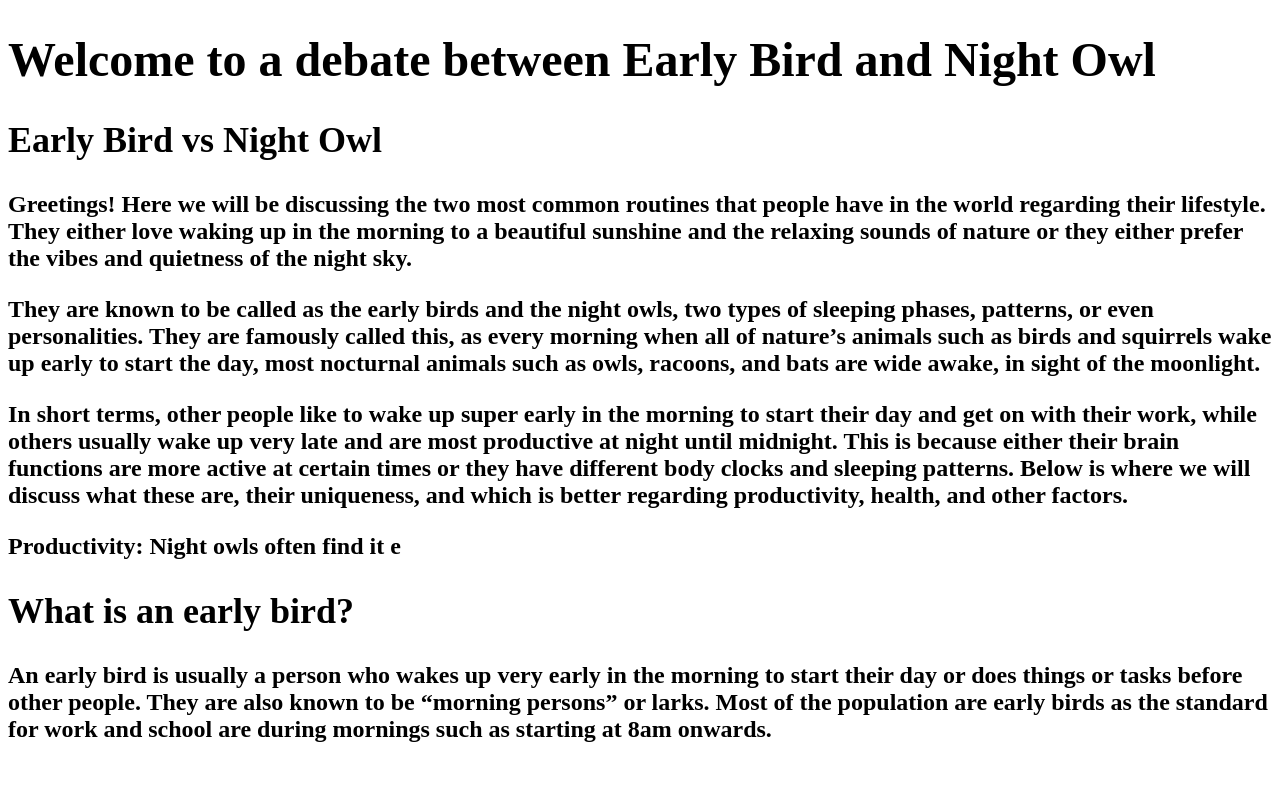
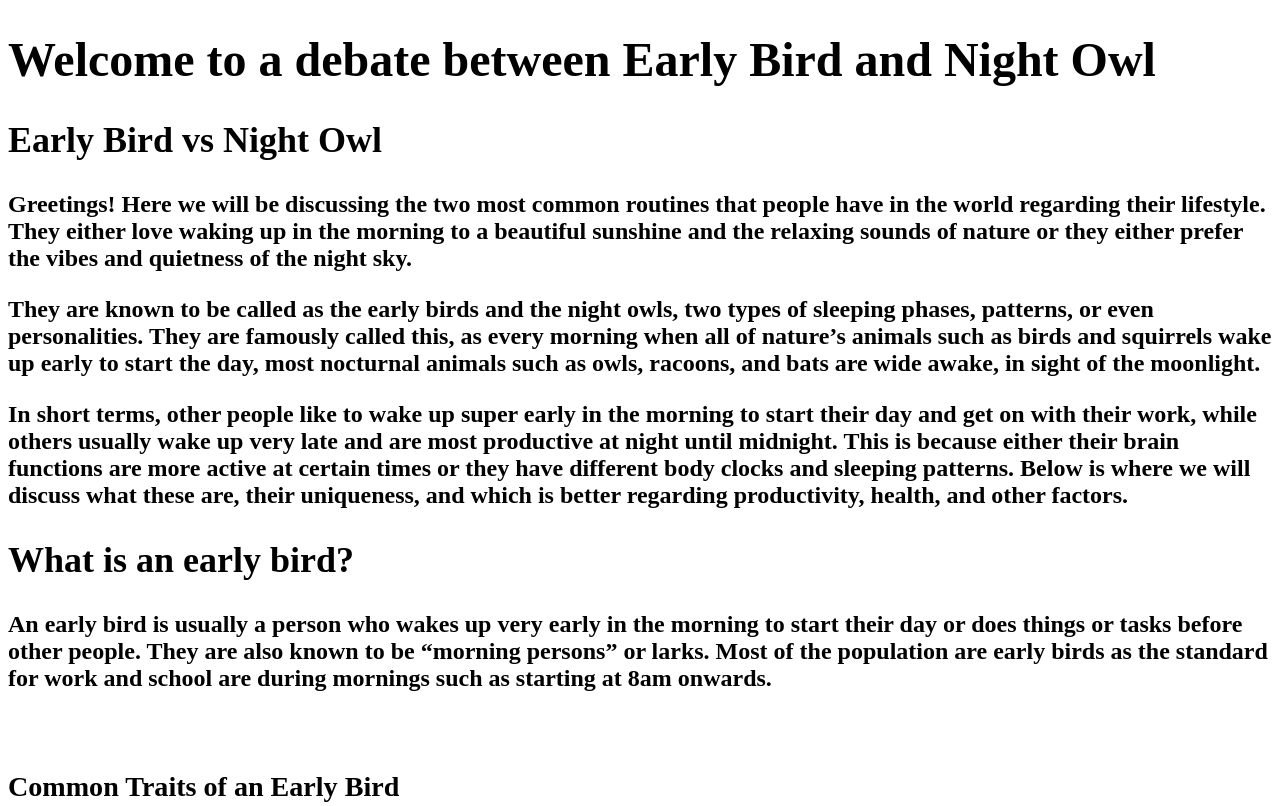
Before and after one commit to BryleIDP3-1/flores_macapagal_midterms, a plain HTML site: page index.html in a window 1280 px wide. Shown: the top 806 px of the page. Drawn offline with Linux system fonts and the light colour scheme.

Commit message:
Remove Text
Removed text to put images

```diff
--- a/index.html
+++ b/index.html
@@ -21,8 +21,6 @@
 </header>
 
 
-
-<p>Productivity: Night owls often find it e</p>
 
 
 <body>
```
